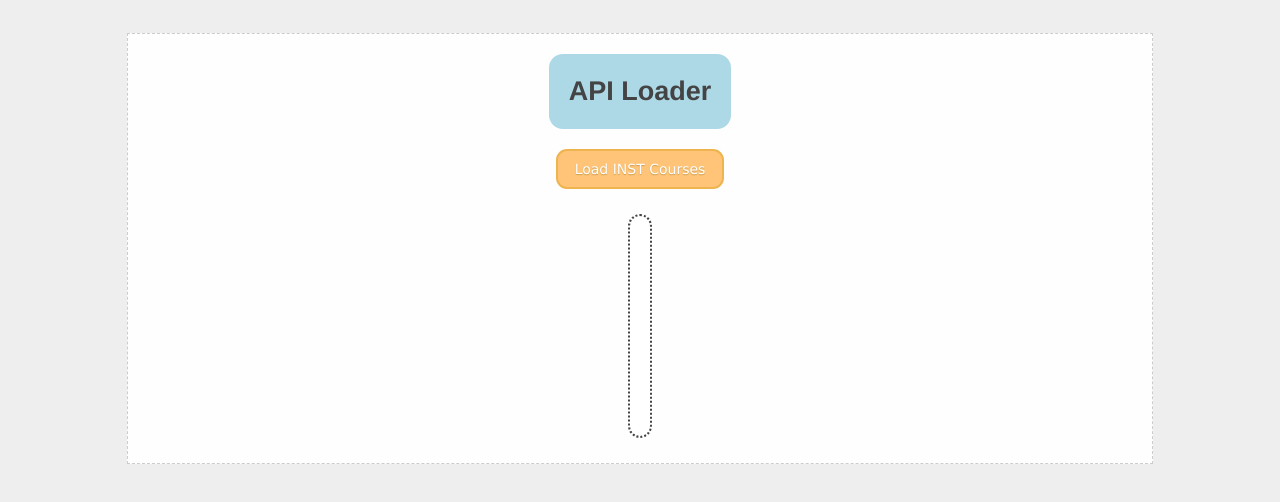
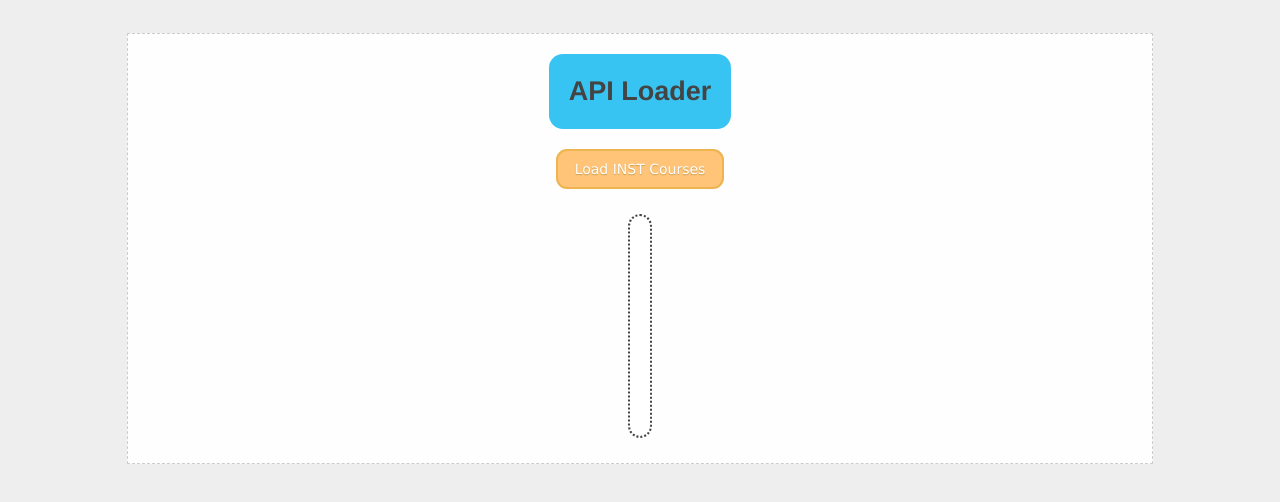
Before and after one commit to ewilt/ewilt.github.io, a website: page lab_8_node/public/index.html in a window 1280 px wide. Drawn offline with Linux system fonts and the light colour scheme.

Commit message:
Update lab_styles.css

```diff
--- a/lab_8_node/public/lab_styles.css
+++ b/lab_8_node/public/lab_styles.css
@@ -52,7 +52,7 @@ h3 {
   margin: 20px 50px;
   padding: 0 20px;
   min-height: 75px;
-  background: lightblue;
+  background: rgb(56, 196, 243);
   display: flex;
   align-items: center;
   justify-content: center;
```
